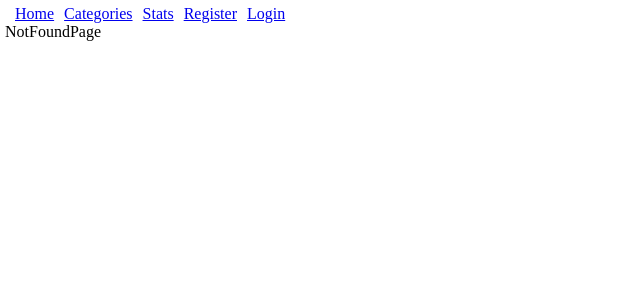
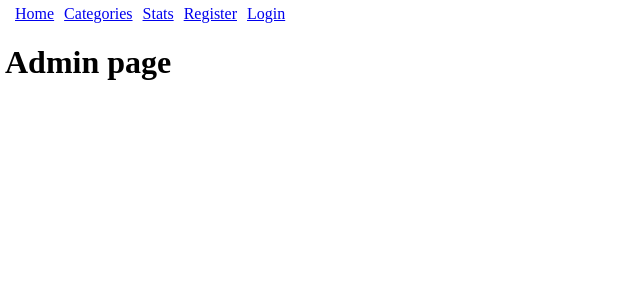
Before and after one commit to williameliasson/timetracker-frontend, a React (Vite) app: page /admin in a window 1280 px wide. Shown: the top 300 px of the page, without its empty margins (0-640 px from the left). Built offline with nearby package versions, Linux system fonts and the light colour scheme; no server answers.

Commit message:
removed SessionsPage and added AdminPage

```diff
--- a/src/App.tsx
+++ b/src/App.tsx
@@ -1,7 +1,6 @@
 import { BrowserRouter, Route, Routes } from "react-router"
 import IndexPage from "./pages/IndexPage"
 import StatisticsPage from "./pages/StatisticsPage"
-import SessionsPage from "./pages/SessionsPage"
 import NotFoundPage from "./pages/NotFoundPage"
 import LoginPage from "./pages/LoginPage"
 import RegisterPage from "./pages/RegisterPage"
@@ -9,6 +8,7 @@
 import CategoriesPage from "./pages/CategoriesPage"
 import { SessionsProvider } from "./components/SessionsContext"
 import { CategoriesProvider } from "./components/CategoriesContext"
+import AdminPage from "./pages/AdminPage"
 
 
 function App() {
@@ -24,8 +24,8 @@
             <Route path="/login" element={<LoginPage />} />
             <Route path="/register" element={<RegisterPage />} />
             <Route path="/stats" element={<StatisticsPage />} />
-            <Route path="/sessions" element={<SessionsPage />} />
             <Route path="/categories" element={<CategoriesPage />} />
+            <Route path="/admin" element={<AdminPage />} />
             <Route path="/*" element={<NotFoundPage />} />
           </Routes>
         </CategoriesProvider>
--- /dev/null
+++ b/src/pages/AdminPage.tsx
@@ -0,0 +1,10 @@
+
+function AdminPage() {
+  return (
+    <div>
+        <h1>Admin page</h1>
+    </div>
+  )
+}
+
+export default AdminPage
--- a/src/pages/SessionsPage.tsx
+++ /dev/null
@@ -1,8 +0,0 @@
-
-function SessionsPage() {
-  return (
-    <div>SessionsPage</div>
-  )
-}
-
-export default SessionsPage
```
